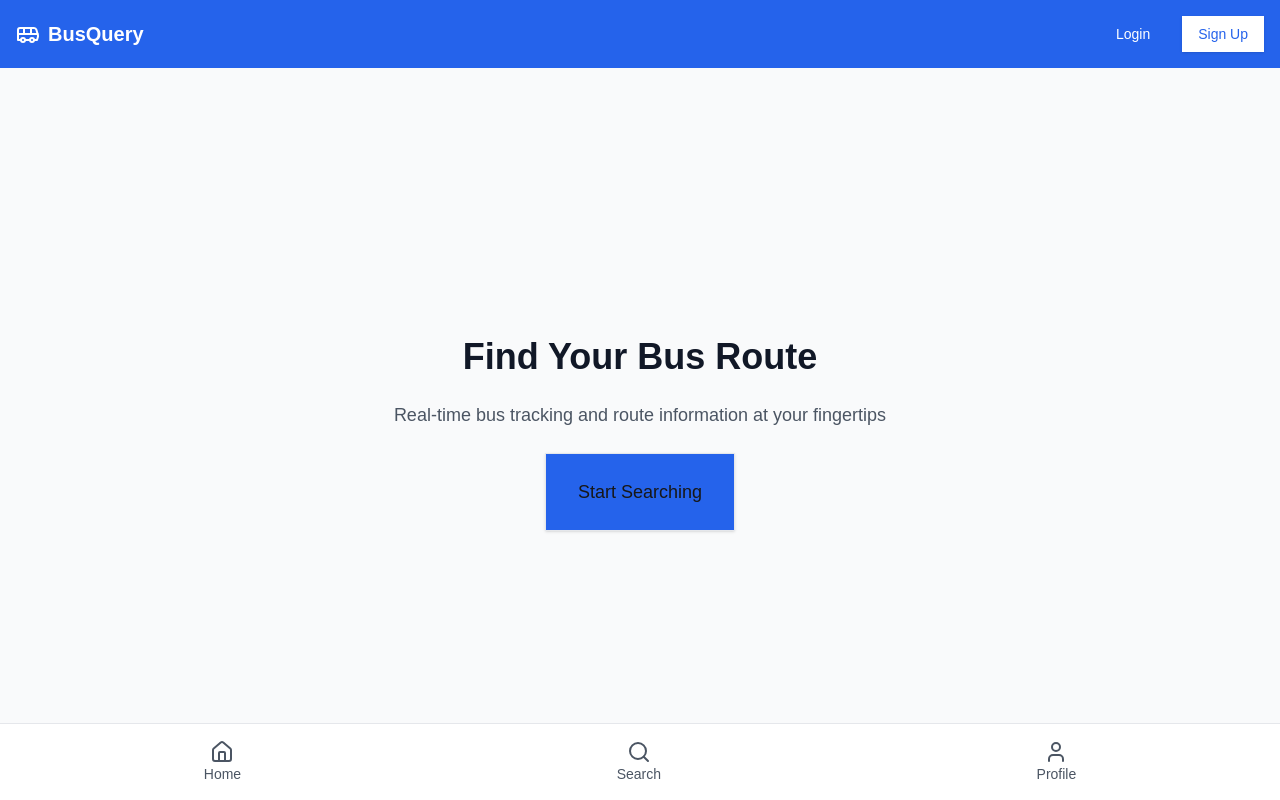
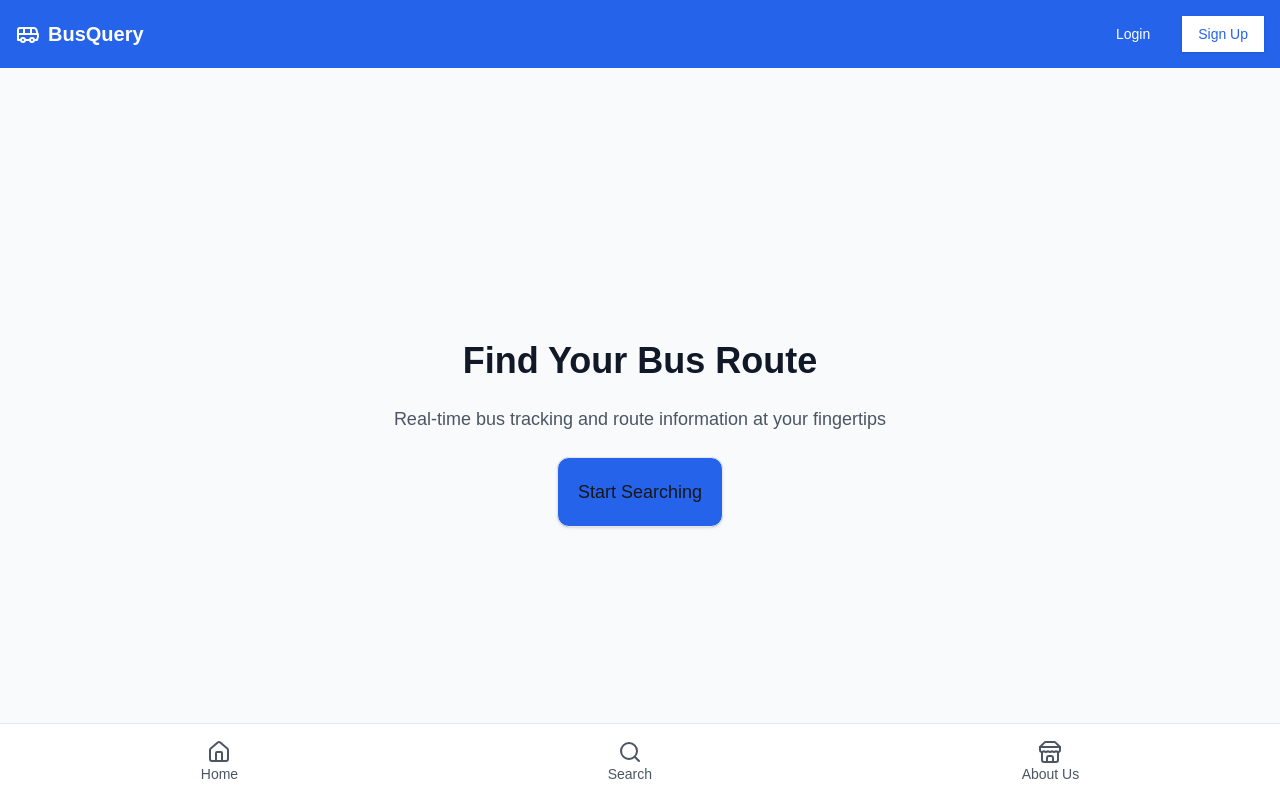
Before and after one commit to Pro696969/BMTC-Querying, a Next.js app in the folder frontend/: page / in a window 1280 px wide. Built offline with nearby package versions, Linux system fonts and the light colour scheme.

Commit message:
minor changes

```diff
--- a/frontend/src/app/page.js
+++ b/frontend/src/app/page.js
@@ -1,15 +1,6 @@
-// function Home() {
-//     return (
-//         <h1 className="text-2xl text-white font-bold text-center">Hello World</h1>
-//     )
-// }
-
-// export default Home;
-
-
 import React from 'react';
 import { Button } from "@/components/ui/button";
-import { Bus, Home, Search, User } from "lucide-react";
+import { Bus, Home, Search, Store } from "lucide-react";
 
 const HomePage = () => {
   return (
@@ -39,7 +30,7 @@ const HomePage = () => {
           <p className="text-lg text-gray-600">
             Real-time bus tracking and route information at your fingertips
           </p>
-          <Button className="bg-blue-600 hover:bg-blue-700 text-lg px-8 py-6 h-auto border rounded-lg">
+          <Button className="bg-blue-600 hover:bg-blue-700 text-lg p-5 h-auto border rounded-xl">
             Start Searching
           </Button>
         </div>
@@ -57,8 +48,8 @@ const HomePage = () => {
             <span className="text-sm">Search</span>
           </button>
           <button className="flex flex-col items-center text-gray-600 hover:text-blue-600">
-            <User className="h-6 w-6" />
-            <span className="text-sm">Profile</span>
+            <Store className="h-6 w-6" />
+            <span className="text-sm">About Us</span>
           </button>
         </div>
       </div>
```
